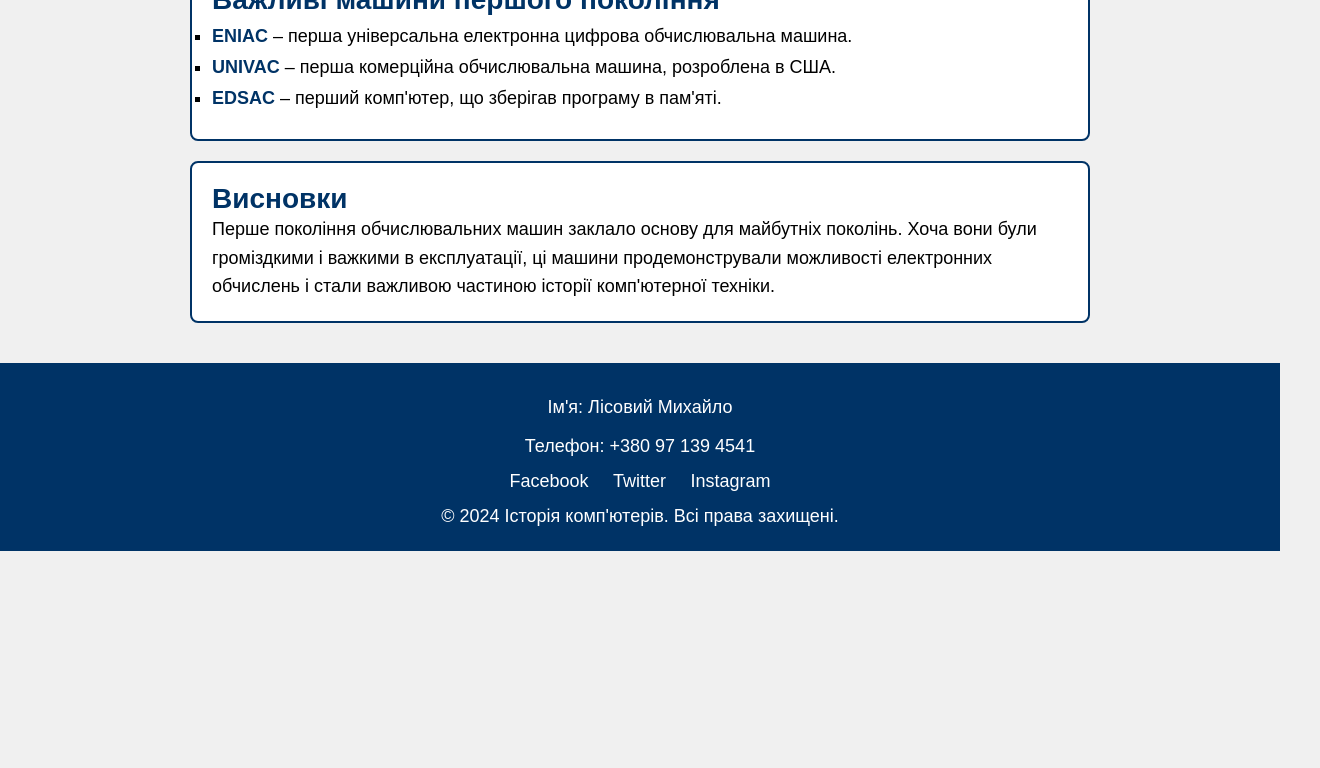
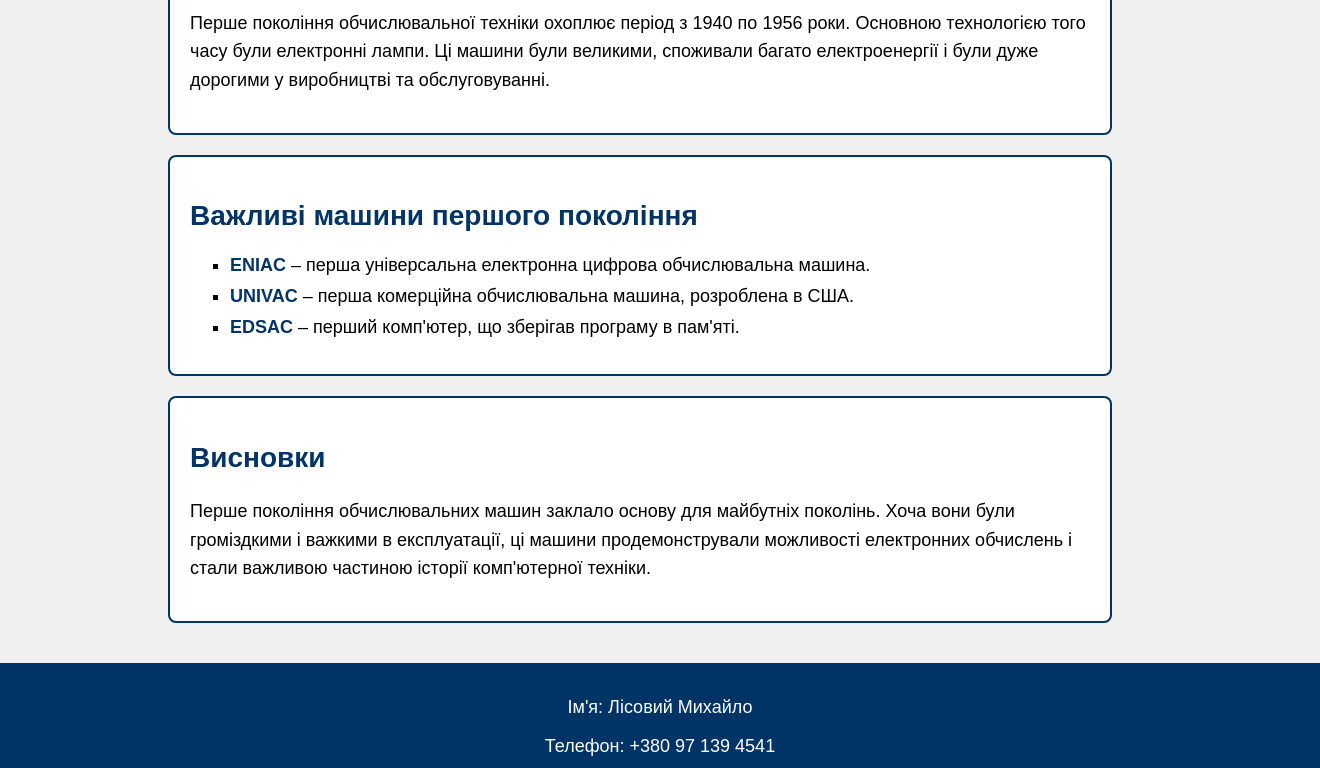
Before and after one commit to CAXUROKAMEBA/computer, a plain HTML site: page index.html in a window 1280 px wide. Shown: the part 546-1314 px from the top of the page, 1320 px wide, since content can reach past the window. Before the commit the page ends 1097 px from the top, so only its background shows below. Drawn offline with Linux system fonts and the light colour scheme.

Commit message:
Update styles.css

```diff
--- a/styles.css
+++ b/styles.css
@@ -1,25 +1,9 @@
 /* Загальний стиль */
-* {
+body {
+    font-family: Arial, sans-serif;
+    background-color: #f0f0f0;
     margin: 0;
     padding: 0;
-    box-sizing: border-box;
-}
-
-html, body {
-    height: 100%;
-    font-family: Arial, sans-serif;
-    background-color: #f0f0f0;
-}
-
-body {
-    display: flex;
-    flex-direction: column;
-    justify-content: space-between;
-}
-
-main {
-    flex-grow: 1;
-    padding: 20px;
 }
 
 header {
@@ -58,6 +42,10 @@ nav ul li a:hover {
 }
 
 /* Основний контент */
+main {
+    padding: 20px;
+}
+
 section {
     padding: 20px;
     margin: 20px auto;
@@ -91,7 +79,7 @@ ul li strong {
     color: #003366;
 }
 
-/* Sticky Footer */
+/* Footer */
 footer {
     background-color: #003366;
     color: white;
```
